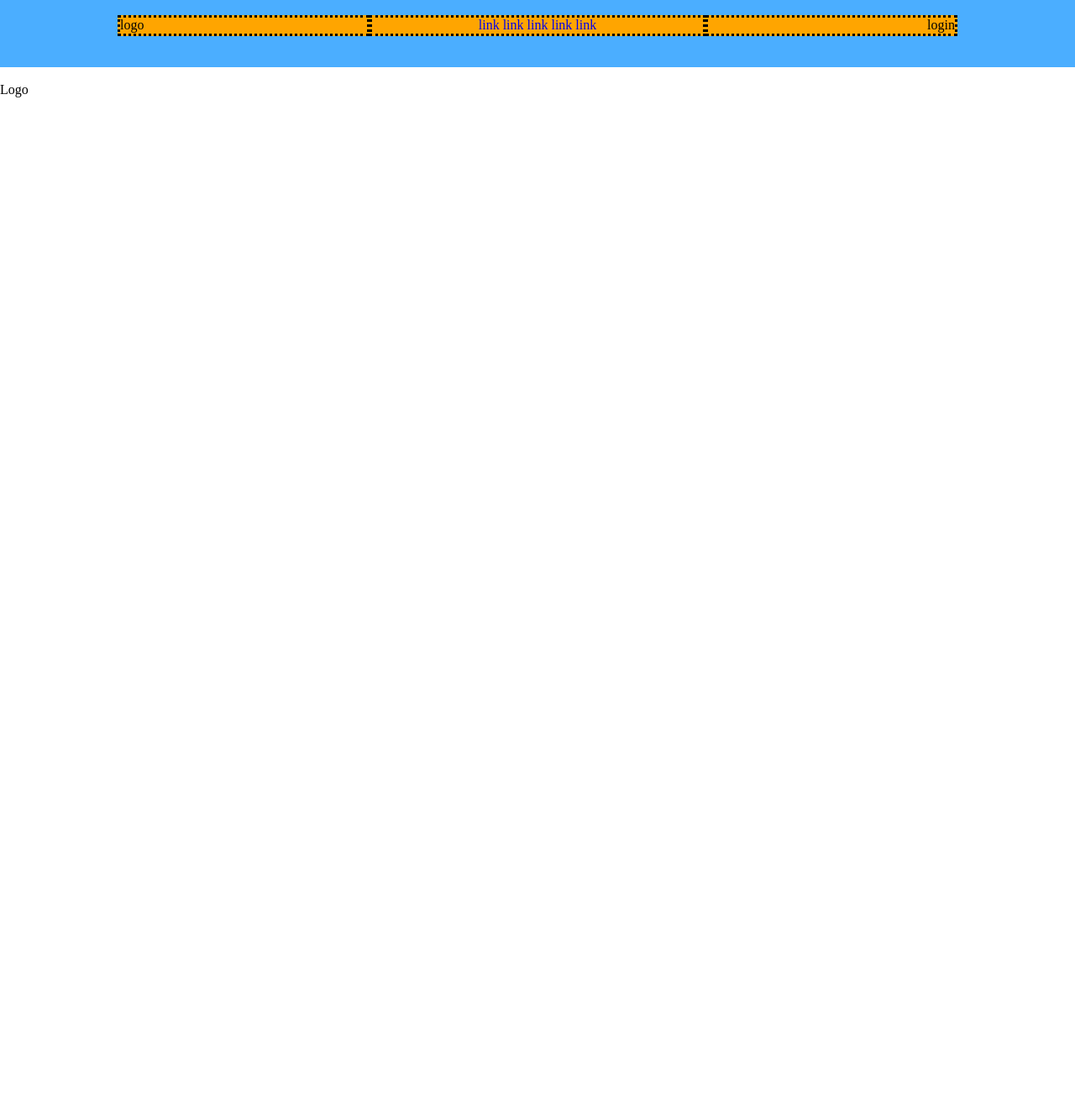
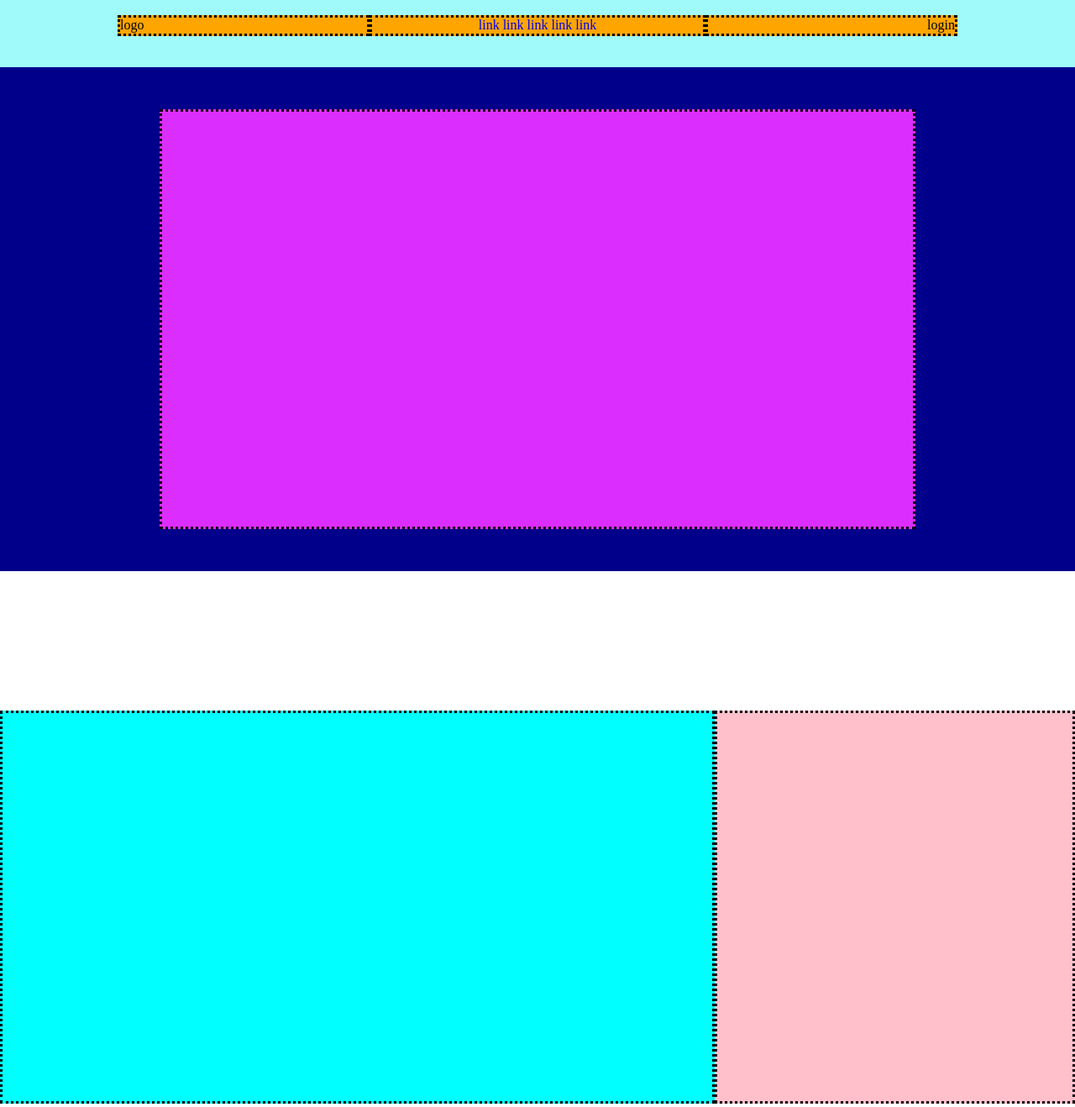
Before and after one commit to SamirSadriu-24/htmlcss-struttura-discord, a plain HTML site: page index.html in a window 1280 px wide. Shown: the part 20-1338 px from the top of the page at 84% size. Before the commit the page ends 800 px from the top, so only its background shows below. Drawn offline with Linux system fonts and the light colour scheme.

Commit message:
Finita prima sezione del main

```diff
--- a/css/style.css
+++ b/css/style.css
@@ -10,7 +10,7 @@
 
 /*iniziamo con dare colore a tutti gli elementi dell'header*/
 header{
-    background-color: rgb(75, 174, 255);
+    background-color: rgb(160, 250, 250);
     display:flex;
     height: 100px;
     justify-content:space-between;
@@ -47,3 +47,53 @@ a{
 section.header_box.login{
     text-align: end;
 }
+
+/*iniziamo con il jumbotron*/
+#pagina_iniziale{
+    height: 100%;
+    background-color: blue;
+}
+
+.container_pagina_iniziale{
+    background-color: darkblue;
+    height:600px;
+    width: auto;
+    display:flex;
+    flex-direction: row;
+    justify-content: center;
+}
+
+.container_pagina_iniziale div#paginainiziale{
+    height:500px;
+    width: 900px;
+    background-color: rgb(220, 45, 255);
+    align-self: center;
+    border:3px, black dotted;
+}
+
+.container_sfondo_bianco{
+    display:flex;
+    width: auto;
+    height: 800px;
+    background-color:white;
+    justify-content: center;
+    align-items: center;
+}
+
+.container_mainbox{
+    display:flex;
+    width: 1400px;
+    height: 468px;
+}
+
+
+.main_box{
+    border:black, 3px, dotted;
+    background-color: cyan;
+    flex:2;
+}
+
+.main_box.pink{
+    background-color: pink;
+    flex:1
+}
--- a/index.html
+++ b/index.html
@@ -26,16 +26,19 @@
         </div>
     </header>
 
-
-        <div id="paginainiziale">
-            <img>
+        <div class="container_pagina_iniziale">
+            <div id="paginainiziale">
+                <img>
+            </div>
         </div>
 
-        <main class="container">
-
-            <section class="blocchisfondochiaro">
-
-            </section>
+        <main>
+            <div class="container_sfondo_bianco">
+                <div class="container_mainbox">
+                    <section class="main_box"> </section>
+                    <section class="main_box pink"></section>
+                </div>
+            </div>
 
             <setcion class="blocchisfondoscuro">
 
```
